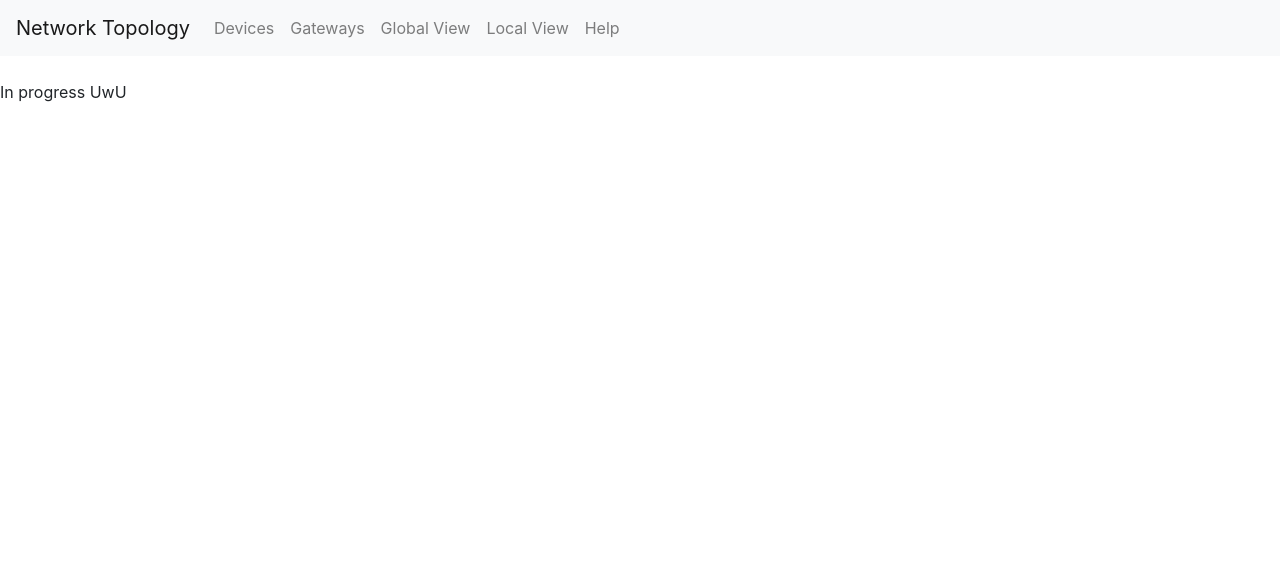
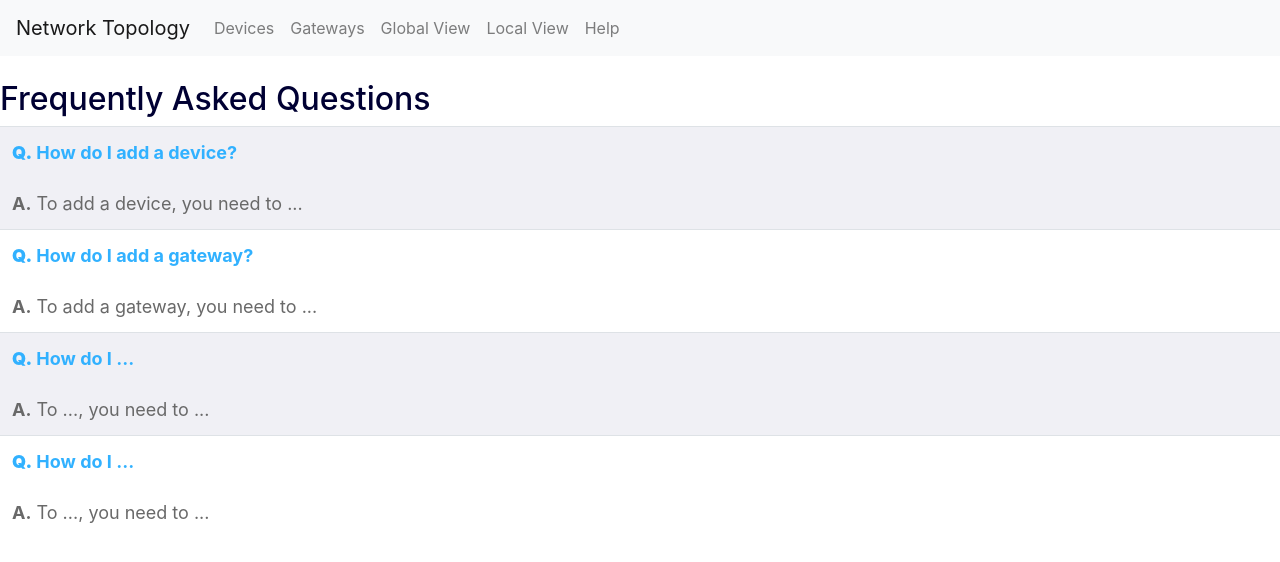
Before and after one commit to rydanie/TeamPG_IoT_Frontend, a React (Create React App) app: page /help in a window 1280 px wide. Shown: the top 562 px of the page. Built offline with nearby package versions, Linux system fonts and the light colour scheme.

Commit message:
Help
Tried messing with dropdowns, no luck. Just used a table for each FAQ. Just have to add some legit questions and answers. Regardless, it functions

```diff
--- a/src/App.css
+++ b/src/App.css
@@ -27,12 +27,47 @@
 .App-link {
   color: #61dafb;
 }
-
-.faq {
-    color: #069420;
-    font-family: Comic Sans MS, cursive, sans-serif;
+ .question {
+    font-size: 18px;
+    color: #31B1FF;
+    font-weight: bold;
+    }
+ .answer {
+    font-size: 18px;
+    color: #696969;
+    }
+ .faq{
+    color: #000033;
+ }
+ .bg_1{
+    background-color: #f0f0f5;
+ }
+.bg_2{
+}
+.panel-heading [data-toggle="collapse"]:after {
+font-family: 'Glyphicons Halflings';
+content: "\e072"; /* "play" icon */
+float: right;
+color: #F58723;
+font-size: 18px;
+line-height: 22px;
+/* rotate "play" icon from > (right arrow) to down arrow */
+-webkit-transform: rotate(-90deg);
+-moz-transform: rotate(-90deg);
+-ms-transform: rotate(-90deg);
+-o-transform: rotate(-90deg);
+transform: rotate(-90deg);
 }
 
+.panel-heading [data-toggle="collapse"].collapsed:after {
+/* rotate "play" icon from > (right arrow) to ^ (up arrow) */
+-webkit-transform: rotate(90deg);
+-moz-transform: rotate(90deg);
+-ms-transform: rotate(90deg);
+-o-transform: rotate(90deg);
+transform: rotate(90deg);
+color: #454444;
+}
 @keyframes App-logo-spin {
   from {
     transform: rotate(0deg);
--- a/src/help/Help.tsx
+++ b/src/help/Help.tsx
@@ -1,12 +1,42 @@
 import React from "react";
+import { Table } from "reactstrap";
 import{
     Card, CardImg, CardText, CardBody,
-    CardTitle, CardSubtitle, Button
+    CardTitle, CardSubtitle, Button,
+    Dropdown, DropdownToggle, DropdownMenu,
+    DropdownItem
 } from "reactstrap";
 
 import "../App.css";
+
 export default function Help(){
+
     return <div>
-         In progress UwU
+
+         <Table>
+             <thread align="center">
+                 <tr>
+                     <h2 class="faq">Frequently Asked Questions</h2>
+                 </tr>
+             </thread>
+             <tbody>
+                 <tr class="bg_1">
+                     <td><div class="question"><b>Q.</b> How do I add a device?</div>
+                         <br></br><div class="answer"><b>A.</b> To add a device, you need to ...</div></td>
+                 </tr>
+                 <tr class="bg_2">
+                     <td><div class="question"><b>Q.</b> How do I add a gateway?</div>
+                         <br></br><div class="answer"><b>A.</b> To add a gateway, you need to ...</div></td>
+                 </tr>
+                 <tr class="bg_1">
+                     <td><div class="question"><b>Q.</b> How do I ...</div>
+                         <br></br><div class="answer"><b>A.</b> To ..., you need to ...</div></td>
+                 </tr>
+                 <tr class="bg_2">
+                     <td><div class="question"><b>Q.</b> How do I ...</div>
+                         <br></br><div class="answer"><b>A.</b> To ..., you need to ...</div></td>
+                 </tr>
+             </tbody>
+         </Table>
     </div>
 }
```
